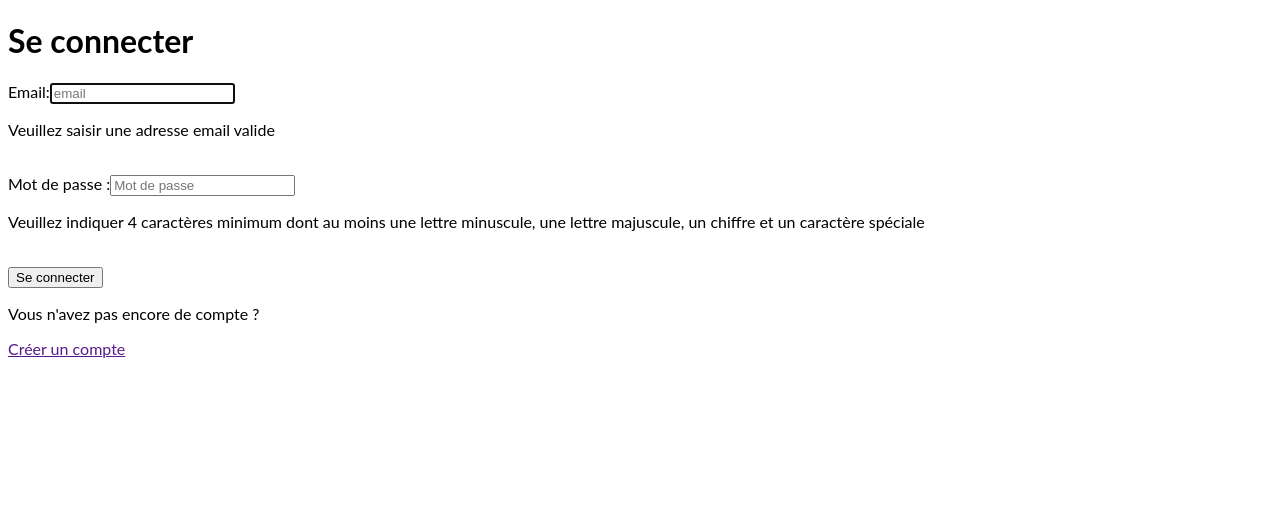
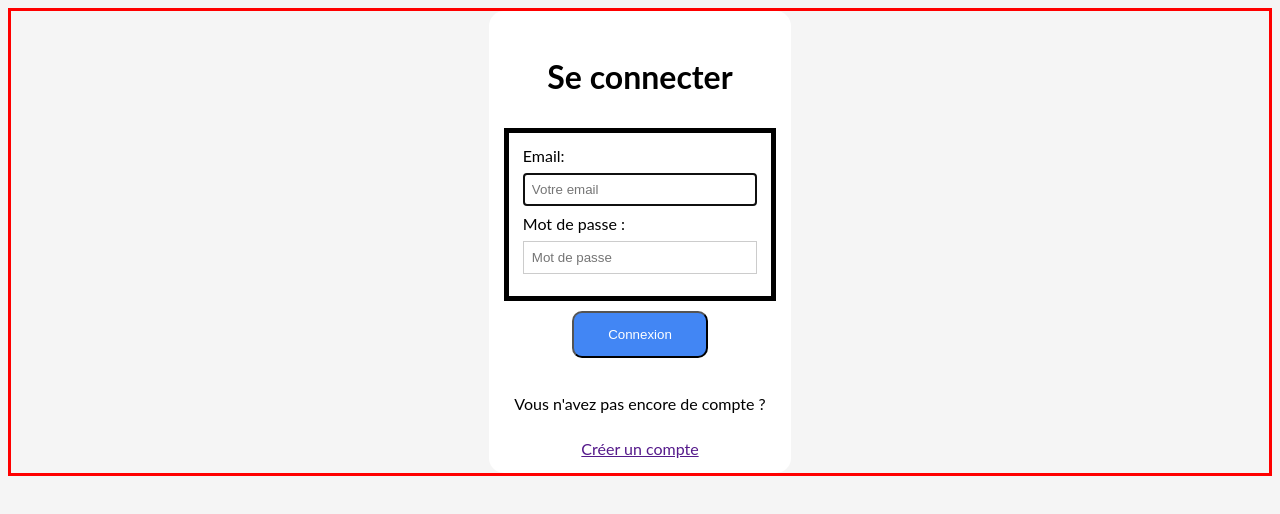
Before and after one commit to ana2854/AnaNasta_7_01052023, a React (Vite) app in the folder frontend/: page / in a window 1280 px wide. Shown: the top 514 px of the page. Built offline with nearby package versions, Linux system fonts and the light colour scheme.

Commit message:
style page login brouillon

```diff
--- a/frontend/index.html
+++ b/frontend/index.html
@@ -7,7 +7,9 @@
     <title>Intranet Groupomania</title>
   </head>
   <body>
+
     <div id="root"></div>
     <script type="module" src="/src/main.jsx"></script>
+
   </body>
 </html>
--- a/frontend/src/App.jsx
+++ b/frontend/src/App.jsx
@@ -5,7 +5,7 @@ import { Login } from "./Login"
 function App() {
   return (
     <div>
-      <h1>Se connecter</h1>
+
       <Login />
     </div>
   )
--- a/frontend/src/Login.jsx
+++ b/frontend/src/Login.jsx
@@ -1,23 +1,37 @@
 export function Login() {
   return (
     <form>
-      <label htmlFor="email">Email:</label>
-      <input type="email" id="email" className="email" required placeholder="email" aria-required="true" autoFocus
-      />
-      <p>Veuillez saisir une adresse email valide</p>
-      <br />
-      <label htmlFor="password">Mot de passe :</label>
-      <input
-        type="password" id="password" className="password"
-        required placeholder="Mot de passe" aria-required="true"
-        minlength={4} maxLength={50}
-      />
-      <p>
+      <h1>Se connecter</h1>
+      <div className="form-container">
+        <label htmlFor="email">Email:</label>
+        <input
+          type="email"
+          id="email"
+          className="email"
+          required
+          placeholder="Votre email"
+          aria-required="true"
+          autoFocus
+        />
+        <p className="error-email">Veuillez saisir une adresse email valide</p>
 
-        Veuillez indiquer 4 caractères minimum dont au moins une lettre minuscule, une lettre majuscule, un chiffre et un caractère spéciale
-      </p>
-      <br />
-      <button type="submit">Se connecter</button>
+        <label htmlFor="password">Mot de passe :</label>
+        <input
+          type="password"
+          id="password"
+          className="password"
+          required
+          placeholder="Mot de passe"
+          aria-required="true"
+          minlength={4}
+          maxLength={50}
+        />
+        <p className="error-password">
+          Veuillez indiquer 4 caractères minimum dont au moins une lettre
+          minuscule, une lettre majuscule, un chiffre et un caractère spéciale
+        </p>
+      </div>
+      <button type="submit">Connexion</button>
       <p>Vous n'avez pas encore de compte ? </p>
       <a href="">Créer un compte</a>
     </form>
--- a/frontend/src/main.jsx
+++ b/frontend/src/main.jsx
@@ -1,10 +1,5 @@
-import React from 'react'
-import ReactDOM from 'react-dom/client'
-import App from './App.jsx'
+import React from "react"
+import ReactDOM from "react-dom/client"
+import App from "./App.jsx"
 
-
-ReactDOM.createRoot(document.getElementById('root')).render(
-  <React.StrictMode>
-    <App />
-  </React.StrictMode>,
-)
+ReactDOM.createRoot(document.getElementById("root")).render(<App />)
--- a/frontend/src/styles.css
+++ b/frontend/src/styles.css
@@ -1,3 +1,61 @@
 body {
-    font-family: 'Lato', sans-serif;
+  font-family: "Lato", sans-serif;
+  background-color: whitesmoke;
+
+
+  border-style: solid;
+  border-color: red;
+
+  display: flex;
+  justify-content: center;
 }
+
+h1, p{
+    padding: 10px;
+}
+
+form {
+padding: 15px;
+background-color: white;
+border-color: beige solid 10px;
+text-align: center;
+font-size: medium;
+border-radius: 15px;
+}
+
+.form-container {
+  padding: 5%;
+  display: flex;
+  text-align: left;
+  flex-direction: column;
+  align-items: left;
+  justify-content: left;
+
+  border: solid 5px black;
+}
+
+input[type="email"],
+input[type="password"] {
+  width: 100%;
+  padding: 8px 8px;
+  margin: 8px 0;
+  display: inline-block;
+  border: 1px solid #ccc;
+  box-sizing: border-box;
+}
+
+button {
+  background-color: #4286f4;
+  color: white;
+  padding: 14px 14px;
+  margin: 10px 0;
+
+  border-radius: 10px;
+  cursor: grab;
+  width: 50%;
+}
+
+.error-password,
+.error-email {
+  display: none;
+}
```
